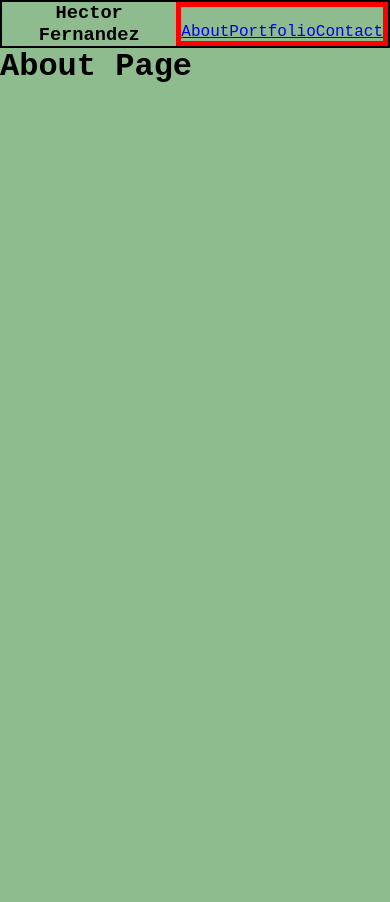
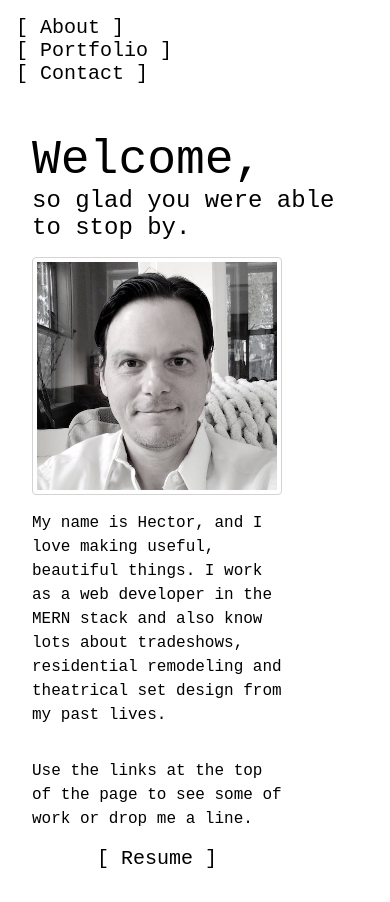
Before and after one commit to hkfernandez/portfolio-react, a React (Create React App) app: page / in a window 390 px wide. Before the commit the page ends 844 px from the top, so only its background shows below. Built offline with nearby package versions, Linux system fonts and the light colour scheme.

Commit message:
Complete About css / Start Portfolio component

```diff
--- a/src/App.css
+++ b/src/App.css
@@ -6,7 +6,21 @@
 }
 
 body {
-	background-color: darkseagreen;
+	background-color: white;
+}
+
+a {
+	text-decoration: none;
+	font-weight: 500;
+	color: black;
+	font-size: 1.25em;
+	transition: font-weight .3s ease-out;
+}
+
+a:hover {
+	text-decoration: none;
+	color: black;
+	font-weight: 700;
 }
 
 @keyframes App-logo-spin {
--- a/src/components/about/About.js
+++ b/src/components/about/About.js
@@ -1,8 +1,26 @@
 import React from 'react'
+import myPhoto from './images/me.png'
+import './about.css';
 
-function About () {
-  return (
-	<h1>About Page</h1>
-  );
+function About() {
+	return (
+		<main>
+			<div className='wrapper'>
+				<header>
+					<h1>Welcome,</h1>
+					<h3>so glad you were able to stop by.</h3>
+				</header>
+				<img src={myPhoto} alt="Hector Was Here" />
+				<section>
+					<p>My name is Hector, and I love making useful, beautiful things. I work as a web developer in the MERN stack and also know lots about tradeshows, residential remodeling and theatrical set design from my past lives.</p>
+					<p>Use the links at the top of the page to see some of work or drop me a line. </p>
+					<a href='https://drive.google.com/file/d/1khv5D-Mb2aM4oVDFQrrgkjT4x_4oNUKg/view?usp=sharing'
+						target='blank'>
+						{`[ Resume ]`}
+					</a>
+				</section>
+			</div>
+		</main>
+	);
 }
 export default About;
--- a/src/components/about/about.css
+++ b/src/components/about/about.css
@@ -1,38 +1,77 @@
-.App {
-  text-align: center;
+* {
+	margin: 0;
+	padding: 0;
+	box-sizing: border-box;
 }
 
-.App-logo {
-  height: 40vmin;
-  pointer-events: none;
+main {
+	padding: 2em;
+	display: flex;
+	flex-direction: column;
+	align-items: center;
 }
 
-@media (prefers-reduced-motion: no-preference) {
-  .App-logo {
-    animation: App-logo-spin infinite 20s linear;
-  }
+img {
+	width: 250px;
+	border-radius: .25em;
+	border: .5px solid lightgrey;
+	padding: .25em;
+	margin-top: 1em;
 }
 
-.App-header {
-  background-color: #282c34;
-  min-height: 100vh;
-  display: flex;
-  flex-direction: column;
-  align-items: center;
-  justify-content: center;
-  font-size: calc(10px + 2vmin);
-  color: white;
+section {
+	width: 250px;
+	display: flex;
+	flex-direction: column;
+	align-items: center;
+}
+p {
+	padding: 1em 0;
 }
 
-.App-link {
-  color: #61dafb;
+header {
+	width: 100%;
+	display: flex;
+	flex-direction: column;
 }
 
-@keyframes App-logo-spin {
-  from {
-    transform: rotate(0deg);
-  }
-  to {
-    transform: rotate(360deg);
-  }
+.wrapper {
+	display: flex;
+	flex-direction: column;
+	align-items: flex-end;
+	padding-right: 3em;
 }
+
+	@media screen and (max-width: 725px) {
+		.wrapper {
+			padding-right: 0;
+			align-items: flex-start;
+		}
+	}
+
+@media screen and (max-width: 300px) {
+
+	main {
+		padding: 1em;
+	}
+	header {
+		width: 200px;
+		padding: 0;
+	}
+	h1 {
+		font-size: 2em;
+	}
+	h3 {
+		font-size: 1.25em;
+	}
+	img {
+		width: 200px
+	}
+	section {
+		width: 200px;
+		align-items: flex-start;
+	}
+	p {
+		width: 200px;
+	}
+}
--- a/src/components/navbar/Navbar.css
+++ b/src/components/navbar/Navbar.css
@@ -9,7 +9,8 @@
 	flex-direction: row;
 	justify-content: space-around;
 	width: 100%;
-	border: 2px solid black;
+	padding: 2em 1em;
+	/* border: 2px solid black; */
 }
 
 .list {
@@ -18,11 +19,33 @@
 	flex-direction: row;
 	justify-content: space-around;
 	list-style: none;
-	border: 5px solid red;
+	/* border: 5px solid red; */
 	flex-grow: 3;
+	padding-left: 4em;
 }
 
-h3 {
-	width: 250px;
+.hector {
 	text-align: center;
+
 }
+
+
+@media screen and (max-width: 725px) {
+	.hector {
+		display: none;
+	}
+	.list {
+		padding-left: 0;
+	}
+}
+
+@media screen and (max-width: 450px) {
+	.list {
+		flex-direction: column;
+		align-items: flex-start;
+	}
+	.navbar {
+		padding: 1em;
+	}
+
+}
--- a/src/components/navbar/Navbar.js
+++ b/src/components/navbar/Navbar.js
@@ -1,29 +1,36 @@
 import React from 'react'
-import { BrowserRouter as Router, Switch, Route, Link } from "react-router-dom";
+import {
+	BrowserRouter as Router, Switch, Route, Link,
+	// useLocation
+} from "react-router-dom";
 import About from '../about/About';
 import Portfolio from '../portfolio/Portfolio';
 import Contact from '../contact/Contact';
 import './navbar.css';
 
-function clickTest() {
-	console.log('click');
-}
 
 function Navbar() {
+
+	// const location = useLocation();
+
 	return (
 		<Router>
 			<div>
 				<nav className='navbar'>
-					<h3>Hector Fernandez</h3>
+					<h3 className='hector'>Hector Fernandez</h3>
 					<ul className='list'>
 						<li>
-							<Link to="/" onClick={clickTest}>About</Link>
+							<Link to="/"
+							// className={location.pathname === "/" ? "nav-link active" : "nav-link"}
+							>
+								{`[ About ]`}
+							</Link>
 						</li>
 						<li>
-							<Link to="/portfolio" onClick={clickTest}>Portfolio</Link>
+							<Link to="/portfolio">{`[ Portfolio ]`}	</Link>
 						</li>
 						<li>
-							<Link to="/contact">Contact</Link>
+							<Link to="/contact">{`[ Contact ]`}</Link>
 						</li>
 					</ul>
 				</nav>
--- a/src/components/portfolio/Portfolio.js
+++ b/src/components/portfolio/Portfolio.js
@@ -1,8 +1,34 @@
 import React from 'react'
 
-function Portfolio () {
-  return (
-	<h1>PortfolioPage</h1>
-  );
+
+
+function Portfolio() {
+
+	const projects = [
+		{
+			image: "",
+			depolyedLink: "",
+			githubLink: "",
+			text: "Learn about the stock market by trading risk free and following real time share prices.",
+			tech: ['Javascript', 'jQuery', 'node']
+		}
+	]
+
+	return (
+		<main>
+			{
+				projects.map(
+					(project) => {
+						<div>
+							<img src={project.image} alt="Investing Application" />
+							<a href={project.depolyedLink}>Website</a>
+							<a href={project.githubLink}>GitHub Repo</a>
+							<p>{project.text}</p>
+						</div>
+					}
+				)
+			}
+		</main>
+	);
 }
 export default Portfolio;
--- /dev/null
+++ b/src/text.css
@@ -0,0 +1,32 @@
+html {
+	font-size: 100%;
+}
+
+h1 {
+	font-size: 3em;
+	font-weight: 400;
+
+}
+
+h2 {
+
+}
+
+h3 {
+	font-size: 1.5em;
+	font-weight: 500;
+
+}
+
+h4{
+
+}
+
+h5 {
+
+}
+
+p {
+	line-height: 1.5;
+	font-weight: 500;
+}
```
Also changed, not shown: src/App.js (+6 -5 lines), src/components/about/images/me.png (added).
